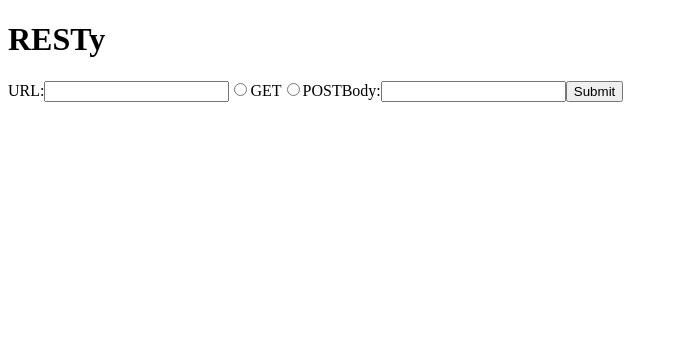
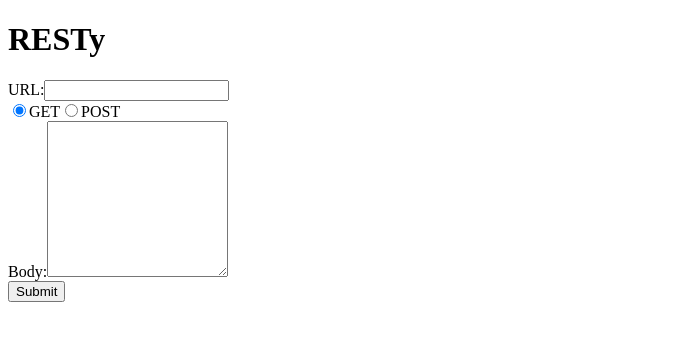
Before and after one commit to nathanmartel/resty-2, a React app: page / in a window 1280 px wide. Shown: the top 340 px of the page, without its empty margins (0-678 px from the left). Built offline with nearby package versions, Linux system fonts and the light colour scheme.

Commit message:
Controls skeleton cleanup

```diff
--- a/src/components/AppControls/AppControls.jsx
+++ b/src/components/AppControls/AppControls.jsx
@@ -2,10 +2,11 @@ import React, { useState } from 'react';
 
 const AppControls = () => {
   const [url, setUrl] = useState('');
-  const [reqType, setReqType] = useState('');
+  const [reqType, setReqType] = useState('GET');
   const [reqBody, setReqBody] = useState('');
 
-  const handleSubmit = () => {
+  const handleSubmit = (e) => {
+    e.preventDefault();
     console.log(`${reqType} | ${url} | ${reqBody} `);
   };
 
@@ -13,19 +14,25 @@ const AppControls = () => {
     <>
       <form onSubmit={handleSubmit}>
         <label>URL:
-          <input type="text" value={url} onChange={() => setUrl(e => e.target.value)} />
+          <input type="text" value={url} onChange={(e) => setUrl(e.target.value)} />
         </label>
+        <br />
+
         <label>
-          <input type="radio" id="reqType-get" name="reqType" value="GET" checked={reqType === 'GET'} onChange={() => setReqType(e => e.target.value)}/>
+          <input type="radio" id="reqType-get" name="reqType" value="GET" checked={reqType === 'GET'} onChange={(e) => setReqType(e.target.value)}/>
           GET
         </label>
         <label>
-          <input type="radio" id="reqType-post" name="reqType" value="POST" checked={reqType === 'POST'} onChange={() => setReqType(e => e.target.value)} />
+          <input type="radio" id="reqType-post" name="reqType" value="POST" checked={reqType === 'POST'} onChange={(e) => setReqType(e.target.value)} />
           POST
         </label>
+        <br />
+
         <label>Body:
-          <input type="textarea" value={reqBody} onChange={() => setReqBody(e => e.target.value)} />
+          <textarea rows="10" value={reqBody} onChange={(e) => setReqBody(e.target.value)} />
         </label>
+        <br />
+
         <button type="submit">Submit</button>
       </form>
     </>
```
Also changed, not shown: 1 other file (tests, documents, lock files or other folders).
